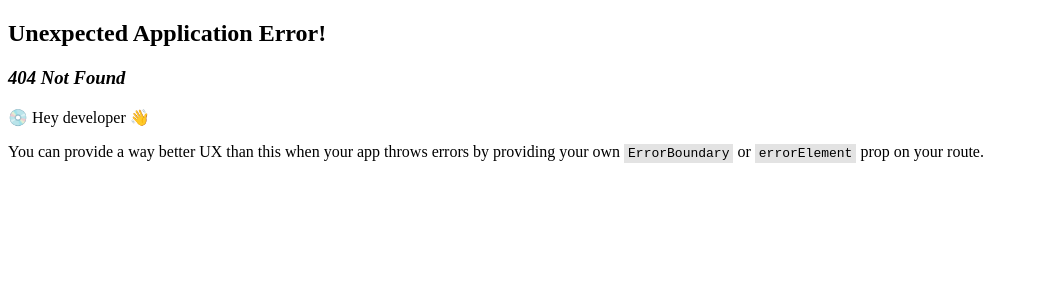
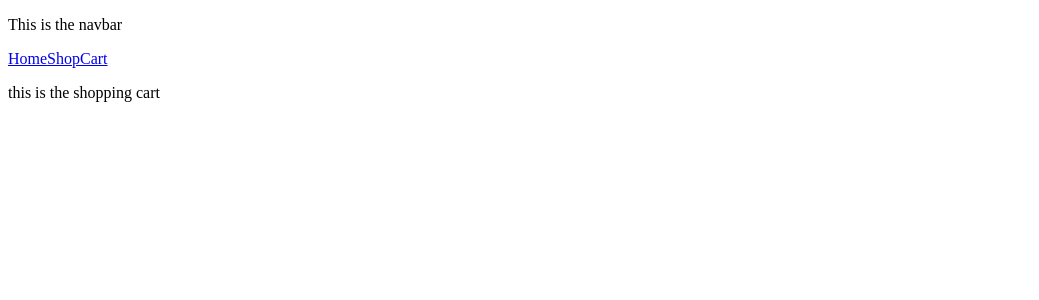
Before and after one commit to RaihanSharif/shopping-cart, a React (Vite) app: page /cart in a window 1280 px wide. Before the commit this address had no page. Shown: the top 300 px of the page, without its empty margins (0-1039 px from the left). Built offline with nearby package versions, Linux system fonts and the light colour scheme.

Commit message:
Navbar and cart page initial setup
Navbar has Link components linking the
three pages.

<Link to="cart">Cart</Link> will add the cart url on top of whatever
url is already there. This can cause errors.

<Link to="/cart">cart</Link> will always take you to the same link.

```diff
--- /dev/null
+++ b/src/components/Cart.jsx
@@ -0,0 +1,14 @@
+import { Navbar } from "./NavBar";
+
+function Cart() {
+  return (
+    <>
+      <Navbar />
+      <section>
+        <p>this is the shopping cart</p>
+      </section>
+    </>
+  );
+}
+
+export { Cart };
--- a/src/components/Homepage.jsx
+++ b/src/components/Homepage.jsx
@@ -7,7 +7,8 @@ function Homepage() {
   return (
     <>
       <Navbar />
-      <Link to="shop">Shop</Link>
+      <Link to="/shop">Shop</Link>
+      <Link to="/cart">Cart</Link>
       <Hero />
       <Footer />
     </>
--- a/src/components/Navbar.jsx
+++ b/src/components/Navbar.jsx
@@ -1,7 +1,14 @@
+import { Link } from "react-router-dom";
+import { ShopPage } from "./ShopPage";
+import { Cart } from "./Cart";
+
 function Navbar() {
   return (
     <header>
       <p>This is the navbar</p>
+      <Link to="/">Home</Link>
+      <Link to="/shop">Shop</Link>
+      <Link to="/cart">Cart</Link>
     </header>
   );
 }
--- a/src/routes.jsx
+++ b/src/routes.jsx
@@ -1,3 +1,4 @@
+import { Cart } from "./components/Cart";
 import { Homepage } from "./components/Homepage";
 import { ShopPage } from "./components/ShopPage";
 
@@ -11,6 +12,10 @@ const routes = [
     path: "shop",
     element: <ShopPage />,
   },
+  {
+    path: "cart",
+    element: <Cart />,
+  },
 ];
 
 export { routes };
```
Also changed, not shown: src/components/ButtonLink.jsx (added, +11 -0 lines), src/components/CartSummary.jsx (deleted).
